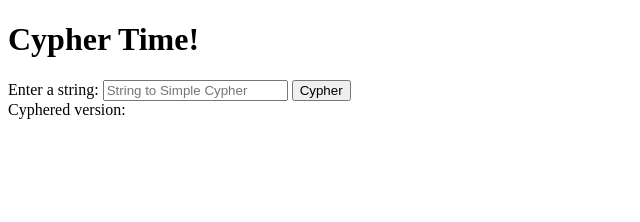
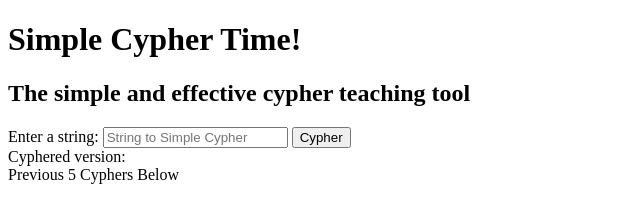
Before and after one commit to CodeRunner00/MVP, a website: page index.html in a window 1280 px wide. Shown: the whole page, without its empty margins (0-640 px from the left). Drawn offline with nearby package versions, Linux system fonts and the light colour scheme; some packages are replaced by stand-ins of ours.

Commit message:
Optimizations

```diff
--- a/index.html
+++ b/index.html
@@ -7,7 +7,8 @@
   </head>
   <body>
 
- <h1>Cypher Time!</h1>
+ <h1>Simple Cypher Time!</h1>
+ <h2>The simple and effective cypher teaching tool</h2>
     <div ng-view></div>
    <script src="https://ajax.googleapis.com/ajax/libs/angularjs/1.2.7/angular.js"></script>
 <script src="https://ajax.googleapis.com/ajax/libs/angularjs/1.2.7/angular-route.js"></script>
@@ -25,9 +26,11 @@
   <button type = "submit" value="Cypher">Cypher</button>
   </form>
       Cyphered version:
-      <br>
+
       {{cyphered}}
+      <div></div>
       <div>
+      Previous 5 Cyphers Below<br>
       {{cyphers}}
       </div>
   </div>
```
